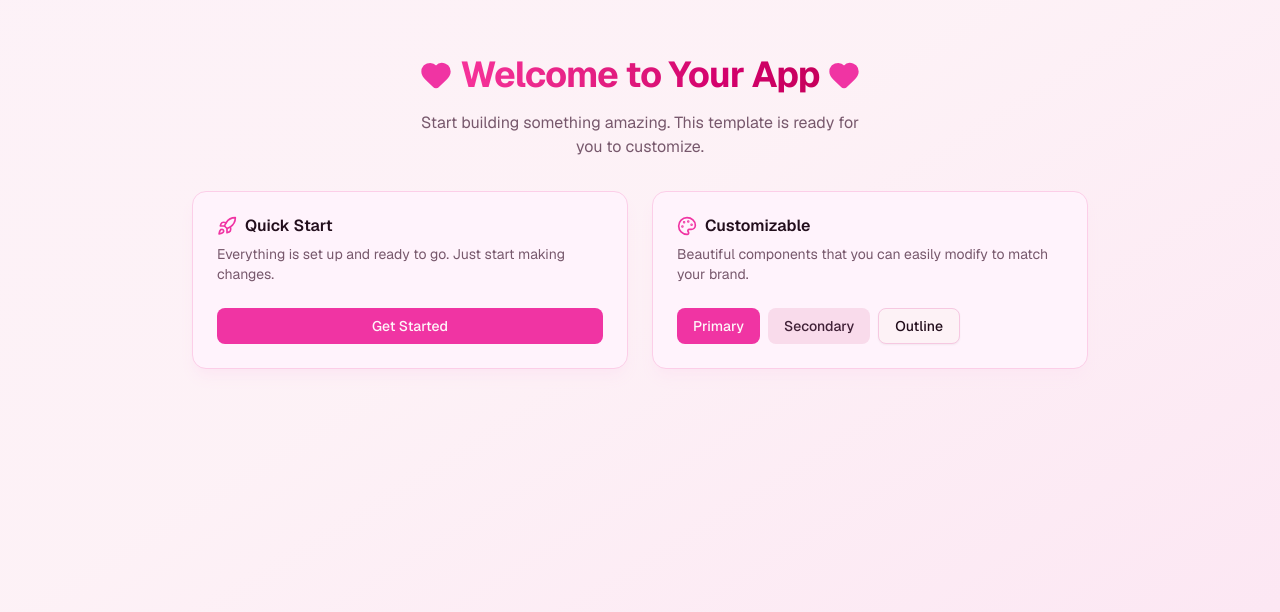
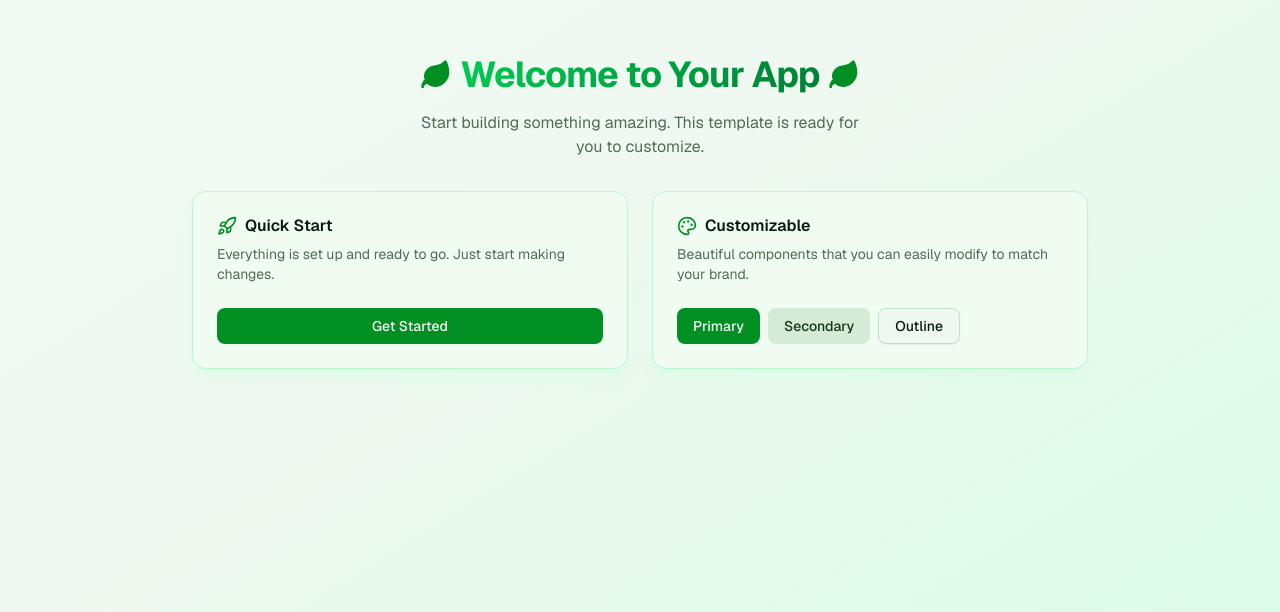
Before and after one commit to juliabenable/vibe-coding-Brand-Project-1-repo, a React (Vite) app: page / in a window 1280 px wide. Shown: the part 188-800 px from the top of the page. Built offline with nearby package versions, Linux system fonts and the light colour scheme.

Commit message:
Change theme from pink to green
Swapped all OKLCH color hues from pink (~340-350) to green (~148-150)
in both light and dark mode CSS variables, updated Tailwind utility
classes, and replaced Heart icon with Leaf.

Co-Authored-By: Claude Opus 4.6 <noreply@anthropic.com>

```diff
--- a/src/App.tsx
+++ b/src/App.tsx
@@ -6,19 +6,19 @@ import {
   CardHeader,
   CardTitle,
 } from "@/components/ui/card";
-import { Rocket, Palette, Heart } from "lucide-react";
+import { Rocket, Palette, Leaf } from "lucide-react";
 
 function App() {
   return (
-    <div className="flex min-h-screen flex-col items-center justify-center bg-gradient-to-br from-pink-50 via-background to-pink-100 p-8">
+    <div className="flex min-h-screen flex-col items-center justify-center bg-gradient-to-br from-green-50 via-background to-green-100 p-8">
       <main className="flex w-full max-w-4xl flex-col items-center gap-8">
         <div className="flex flex-col items-center gap-4 text-center">
           <div className="flex items-center gap-2">
-            <Heart className="h-8 w-8 text-primary fill-primary" />
-            <h1 className="text-4xl font-bold tracking-tight bg-gradient-to-r from-pink-500 to-pink-700 bg-clip-text text-transparent">
+            <Leaf className="h-8 w-8 text-primary fill-primary" />
+            <h1 className="text-4xl font-bold tracking-tight bg-gradient-to-r from-green-500 to-green-700 bg-clip-text text-transparent">
               Welcome to Your App
             </h1>
-            <Heart className="h-8 w-8 text-primary fill-primary" />
+            <Leaf className="h-8 w-8 text-primary fill-primary" />
           </div>
           <p className="max-w-md text-muted-foreground">
             Start building something amazing. This template is ready for you to
@@ -27,7 +27,7 @@ function App() {
         </div>
 
         <div className="grid w-full gap-6 md:grid-cols-2">
-          <Card className="border-pink-200 shadow-pink-100 shadow-lg">
+          <Card className="border-green-200 shadow-green-100 shadow-lg">
             <CardHeader>
               <div className="flex items-center gap-2">
                 <Rocket className="h-5 w-5 text-primary" />
@@ -42,7 +42,7 @@ function App() {
             </CardContent>
           </Card>
 
-          <Card className="border-pink-200 shadow-pink-100 shadow-lg">
+          <Card className="border-green-200 shadow-green-100 shadow-lg">
             <CardHeader>
               <div className="flex items-center gap-2">
                 <Palette className="h-5 w-5 text-primary" />
--- a/src/app/globals.css
+++ b/src/app/globals.css
@@ -48,71 +48,71 @@
 
 :root {
   --radius: 0.625rem;
-  --background: oklch(0.97 0.014 350);
-  --foreground: oklch(0.2 0.04 340);
-  --card: oklch(0.98 0.02 345);
-  --card-foreground: oklch(0.2 0.04 340);
-  --popover: oklch(0.98 0.02 345);
-  --popover-foreground: oklch(0.2 0.04 340);
-  --primary: oklch(0.65 0.24 350);
-  --primary-foreground: oklch(0.98 0.01 350);
-  --secondary: oklch(0.92 0.04 345);
-  --secondary-foreground: oklch(0.3 0.06 340);
-  --muted: oklch(0.93 0.03 345);
-  --muted-foreground: oklch(0.5 0.05 340);
-  --accent: oklch(0.85 0.08 340);
-  --accent-foreground: oklch(0.25 0.05 340);
+  --background: oklch(0.97 0.014 150);
+  --foreground: oklch(0.2 0.04 150);
+  --card: oklch(0.98 0.02 148);
+  --card-foreground: oklch(0.2 0.04 150);
+  --popover: oklch(0.98 0.02 148);
+  --popover-foreground: oklch(0.2 0.04 150);
+  --primary: oklch(0.55 0.2 150);
+  --primary-foreground: oklch(0.98 0.01 150);
+  --secondary: oklch(0.92 0.04 148);
+  --secondary-foreground: oklch(0.3 0.06 150);
+  --muted: oklch(0.93 0.03 148);
+  --muted-foreground: oklch(0.5 0.05 150);
+  --accent: oklch(0.85 0.08 148);
+  --accent-foreground: oklch(0.25 0.05 150);
   --destructive: oklch(0.577 0.245 27.325);
-  --border: oklch(0.88 0.06 345);
-  --input: oklch(0.88 0.06 345);
-  --ring: oklch(0.65 0.24 350);
-  --chart-1: oklch(0.65 0.24 350);
-  --chart-2: oklch(0.72 0.19 330);
-  --chart-3: oklch(0.55 0.18 340);
-  --chart-4: oklch(0.8 0.15 355);
-  --chart-5: oklch(0.75 0.2 5);
-  --sidebar: oklch(0.95 0.03 345);
-  --sidebar-foreground: oklch(0.2 0.04 340);
-  --sidebar-primary: oklch(0.65 0.24 350);
-  --sidebar-primary-foreground: oklch(0.98 0.01 350);
-  --sidebar-accent: oklch(0.9 0.05 345);
-  --sidebar-accent-foreground: oklch(0.25 0.05 340);
-  --sidebar-border: oklch(0.88 0.06 345);
-  --sidebar-ring: oklch(0.65 0.24 350);
+  --border: oklch(0.88 0.06 148);
+  --input: oklch(0.88 0.06 148);
+  --ring: oklch(0.55 0.2 150);
+  --chart-1: oklch(0.55 0.2 150);
+  --chart-2: oklch(0.65 0.19 140);
+  --chart-3: oklch(0.45 0.18 155);
+  --chart-4: oklch(0.7 0.15 160);
+  --chart-5: oklch(0.6 0.2 135);
+  --sidebar: oklch(0.95 0.03 148);
+  --sidebar-foreground: oklch(0.2 0.04 150);
+  --sidebar-primary: oklch(0.55 0.2 150);
+  --sidebar-primary-foreground: oklch(0.98 0.01 150);
+  --sidebar-accent: oklch(0.9 0.05 148);
+  --sidebar-accent-foreground: oklch(0.25 0.05 150);
+  --sidebar-border: oklch(0.88 0.06 148);
+  --sidebar-ring: oklch(0.55 0.2 150);
 }
 
 .dark {
-  --background: oklch(0.18 0.04 340);
-  --foreground: oklch(0.95 0.02 345);
-  --card: oklch(0.22 0.05 340);
-  --card-foreground: oklch(0.95 0.02 345);
-  --popover: oklch(0.22 0.05 340);
-  --popover-foreground: oklch(0.95 0.02 345);
-  --primary: oklch(0.72 0.22 350);
-  --primary-foreground: oklch(0.15 0.03 340);
-  --secondary: oklch(0.28 0.06 340);
-  --secondary-foreground: oklch(0.92 0.03 345);
-  --muted: oklch(0.28 0.06 340);
-  --muted-foreground: oklch(0.65 0.08 345);
-  --accent: oklch(0.32 0.08 340);
-  --accent-foreground: oklch(0.92 0.03 345);
+  --background: oklch(0.18 0.04 150);
+  --foreground: oklch(0.95 0.02 148);
+  --card: oklch(0.22 0.05 150);
+  --card-foreground: oklch(0.95 0.02 148);
+  --popover: oklch(0.22 0.05 150);
+  --popover-foreground: oklch(0.95 0.02 148);
+  --primary: oklch(0.65 0.22 150);
+  --primary-foreground: oklch(0.15 0.03 150);
+  --secondary: oklch(0.28 0.06 150);
+  --secondary-foreground: oklch(0.92 0.03 148);
+  --muted: oklch(0.28 0.06 150);
+  --muted-foreground: oklch(0.65 0.08 148);
+  --accent: oklch(0.32 0.08 150);
+  --accent-foreground: oklch(0.92 0.03 148);
   --destructive: oklch(0.704 0.191 22.216);
-  --border: oklch(0.35 0.08 345);
-  --input: oklch(0.35 0.08 345);
-  --ring: oklch(0.72 0.22 350);
-  --chart-1: oklch(0.72 0.22 350);
-  --chart-2: oklch(0.65 0.18 330);
-  --chart-3: oklch(0.8 0.15 355);
-  --chart-4: oklch(0.58 0.2 340);
-  --chart-5: oklch(0.75 0.2 5);
-  --sidebar: oklch(0.2 0.05 340);
-  --sidebar-foreground: oklch(0.95 0.02 345);
-  --sidebar-primary: oklch(0.72 0.22 350);
-  --sidebar-primary-foreground: oklch(0.95 0.02 345);
-  --sidebar-accent: oklch(0.28 0.06 340);
-  --sidebar-accent-foreground: oklch(0.92 0.03 345);
-  --sidebar-border: oklch(0.35 0.08 345);
-  --sidebar-ring: oklch(0.72 0.22 350);
+  --border: oklch(0.35 0.08 148);
+  --input: oklch(0.35 0.08 148);
+  --ring: oklch(0.65 0.22 150);
+  --chart-1: oklch(0.65 0.22 150);
+  --chart-2: oklch(0.55 0.18 140);
+  --chart-3: oklch(0.7 0.15 160);
+  --chart-4: oklch(0.5 0.2 155);
+  --chart-5: oklch(0.6 0.2 135);
+  --sidebar: oklch(0.2 0.05 150);
+  --sidebar-foreground: oklch(0.95 0.02 148);
+  --sidebar-primary: oklch(0.65 0.22 150);
+  --sidebar-primary-foreground: oklch(0.95 0.02 148);
+  --sidebar-accent: oklch(0.28 0.06 150);
+  --sidebar-accent-foreground: oklch(0.92 0.03 148);
+  --sidebar-border: oklch(0.35 0.08 148);
+  --sidebar-ring: oklch(0.65 0.22 150);
 }
 
 @layer base {
```
